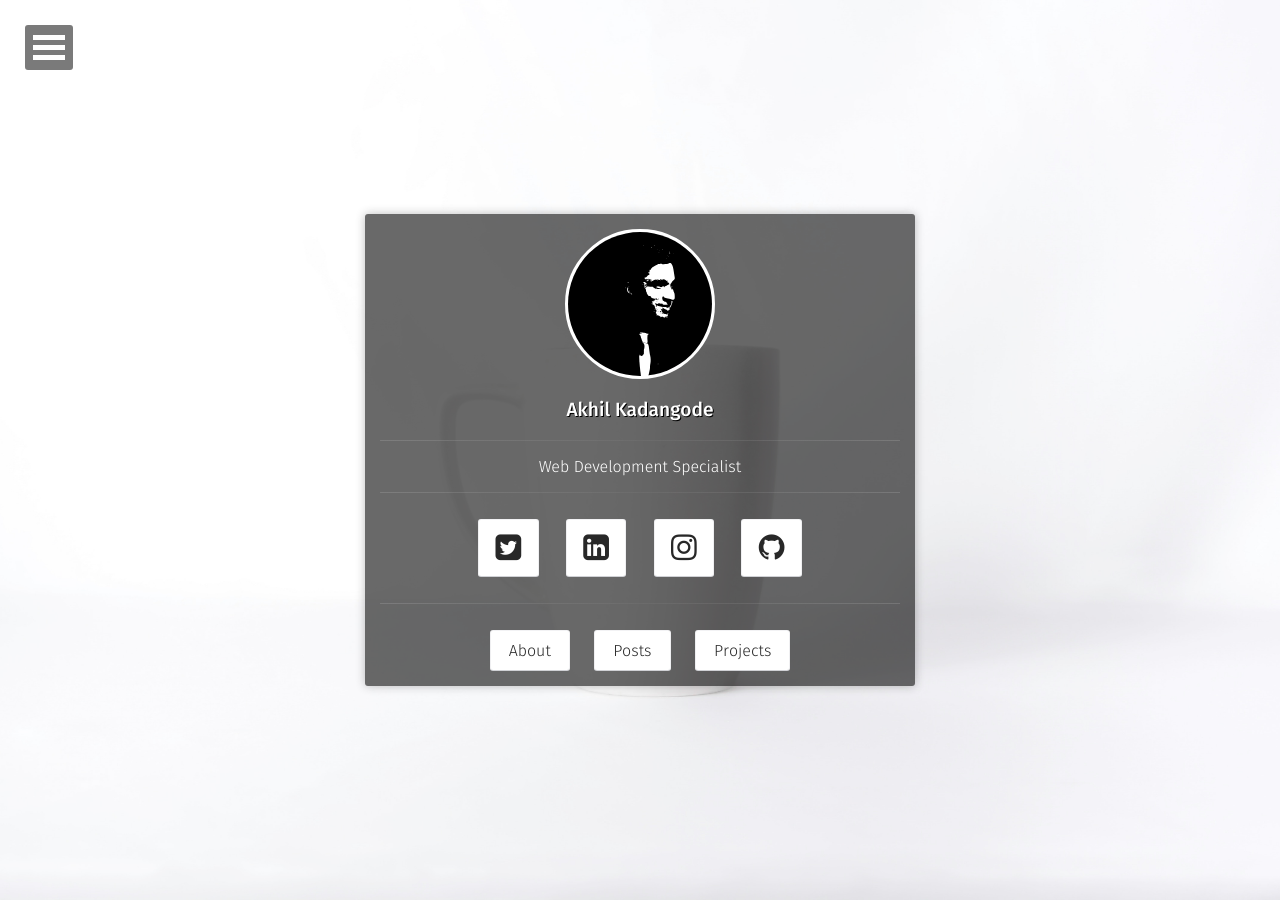
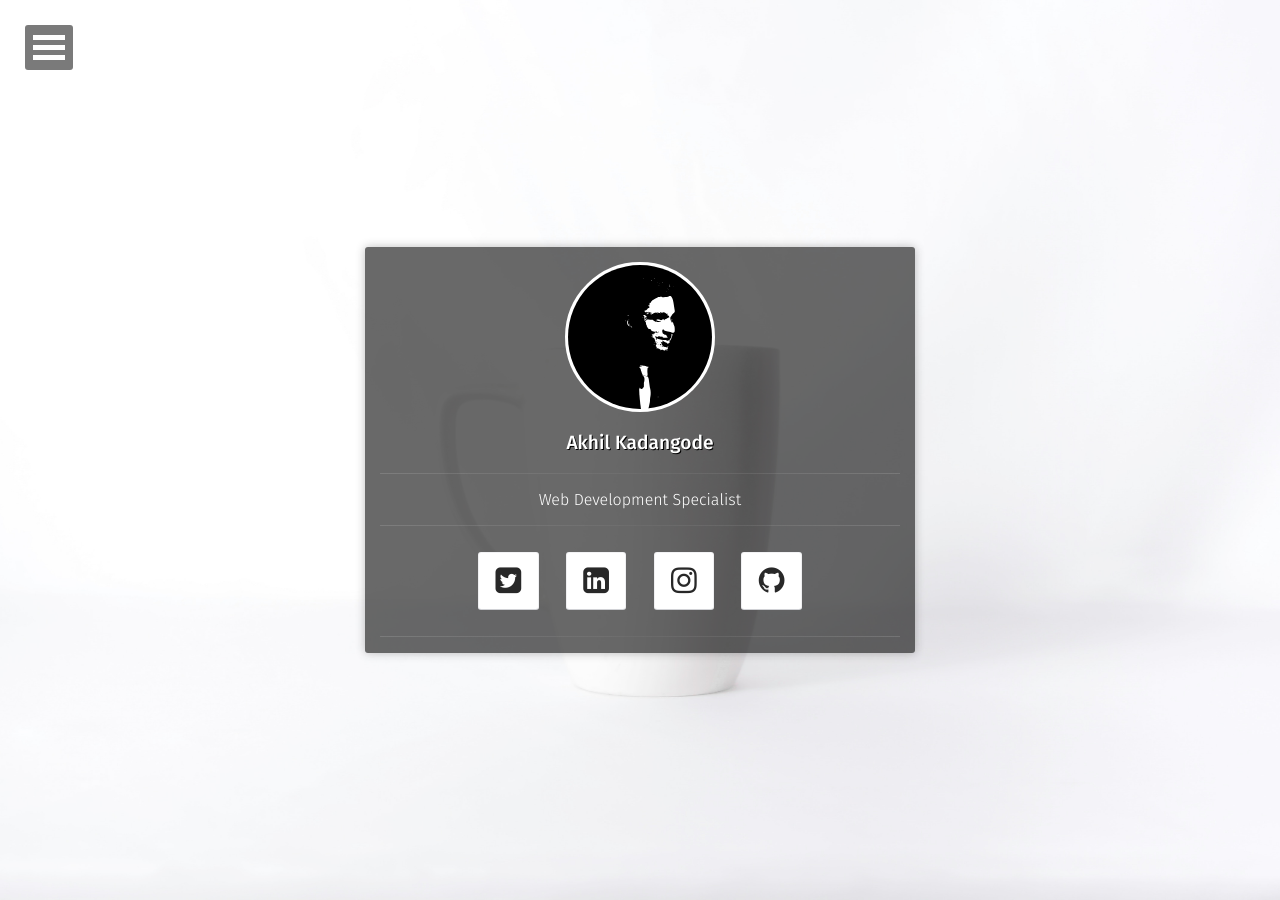
Before and after one commit to Akhilani/akhilani.com, a Jekyll site: the page built from index.html, in a window 1280 px wide. Built offline with Jekyll 4.4.1, drawn with Linux system fonts in a browser that asks for light colours; some web fonts are replaced.

Commit message:
hide links

```diff
--- a/_layouts/home.html
+++ b/_layouts/home.html
@@ -31,7 +31,7 @@ layout: compress
                     </h3>
                     {% include social-links.html %}
                   <hr class="hr-line">
-                  <h3 class="title">
+                  <h3 class="title hide-me">
                          <a class="btn zoombtn" href="{{ site.url }}/about">
                          About
                          </a>
--- a/_sass/site.scss
+++ b/_sass/site.scss
@@ -224,3 +224,6 @@ header .entry-meta {
 .glassy-grey {
 	background-color: $color_translucent_black;
 }
+.hide-me{
+	display: none;
+}
```
